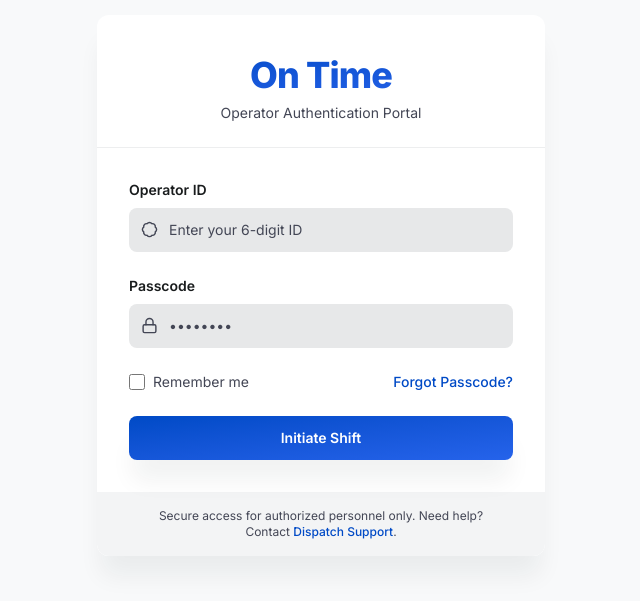
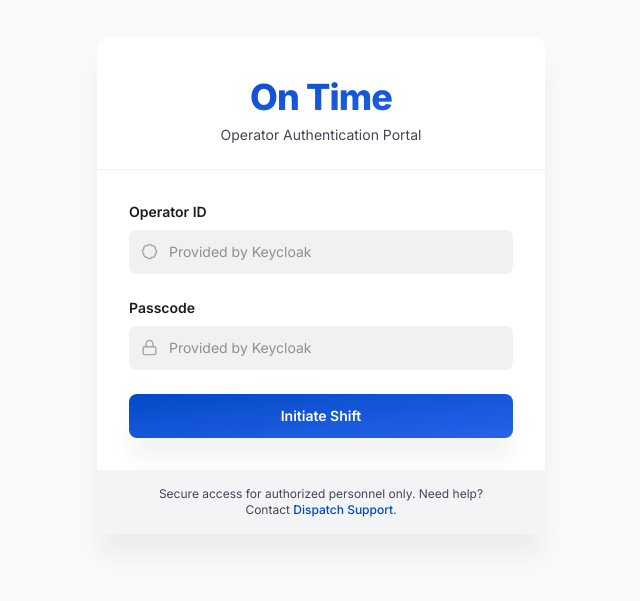
Before and after one commit to OnTime-SE-G/ontime-admin-web, a Next.js app: page / in a window 1280 px wide. Shown: the part 115-716 px from the top of the page, without its empty margins (319-959 px from the left). Built offline with nearby package versions, Linux system fonts and the light colour scheme.

Commit message:
feat(auth): add Keycloak authentication

```diff
--- /dev/null
+++ b/app/api/auth/[...nextauth]/route.ts
@@ -0,0 +1,3 @@
+import { handlers } from "@/auth";
+
+export const { GET, POST } = handlers;
--- a/app/providers.tsx
+++ b/app/providers.tsx
@@ -1,10 +1,11 @@
 "use client";
 
+import { SessionProvider } from "next-auth/react";
 import { Toaster } from "react-hot-toast";
 
 export function Providers({ children }: { children: React.ReactNode }) {
   return (
-    <>
+    <SessionProvider>
       {children}
       <Toaster
         position="top-right"
@@ -16,6 +17,6 @@ export function Providers({ children }: { children: React.ReactNode }) {
           },
         }}
       />
-    </>
+    </SessionProvider>
   );
 }
--- /dev/null
+++ b/auth.ts
@@ -0,0 +1,30 @@
+import NextAuth from "next-auth";
+import Keycloak from "next-auth/providers/keycloak";
+
+export const { handlers, auth, signIn, signOut } = NextAuth({
+  providers: [
+    Keycloak({
+      clientId: process.env.AUTH_KEYCLOAK_ID!,
+      clientSecret: process.env.AUTH_KEYCLOAK_SECRET!,
+      issuer: process.env.AUTH_KEYCLOAK_ISSUER!,
+    }),
+  ],
+  callbacks: {
+    async jwt({ token, account, profile }) {
+      if (account) {
+        token.accessToken = account.access_token;
+        token.roles = (profile as { realm_access?: { roles?: string[] } })
+          ?.realm_access?.roles ?? [];
+      }
+      return token;
+    },
+    async session({ session, token }) {
+      session.accessToken = token.accessToken as string;
+      session.roles = token.roles as string[];
+      return session;
+    },
+  },
+  pages: {
+    signIn: "/",
+  },
+});
--- a/components/auth/login-card.tsx
+++ b/components/auth/login-card.tsx
@@ -1,37 +1,22 @@
 "use client";
 
 import { Badge, Lock } from "lucide-react";
-import { useRouter } from "next/navigation";
+import { signIn } from "next-auth/react";
 import { useState } from "react";
 import toast from "react-hot-toast";
 
 export function LoginCard() {
-  const router = useRouter();
-  const [operatorId, setOperatorId] = useState("");
-  const [passcode, setPasscode] = useState("");
-  const [rememberMe, setRememberMe] = useState(false);
+  const [loading, setLoading] = useState(false);
 
-  const handleSubmit = (event: React.FormEvent<HTMLFormElement>) => {
+  const handleSubmit = async (event: React.SyntheticEvent<HTMLFormElement>) => {
     event.preventDefault();
-
-    if (operatorId.trim().length < 6) {
-      toast.error("Please enter a valid 6-digit operator ID");
-      return;
+    setLoading(true);
+    try {
+      await signIn("keycloak", { callbackUrl: "/dashboard" });
+    } catch {
+      toast.error("Authentication failed. Please try again.");
+      setLoading(false);
     }
-
-    if (!passcode.trim()) {
-      toast.error("Please enter your passcode");
-      return;
-    }
-
-    if (rememberMe) {
-      localStorage.setItem("ontime.operatorId", operatorId);
-    } else {
-      localStorage.removeItem("ontime.operatorId");
-    }
-
-    toast.success("Login successful");
-    router.push("/dashboard");
   };
 
   return (
@@ -61,12 +46,9 @@ export function LoginCard() {
               <input
                 id="operator-id"
                 type="text"
-                inputMode="numeric"
-                required
-                value={operatorId}
-                onChange={(event) => setOperatorId(event.target.value)}
-                placeholder="Enter your 6-digit ID"
-                className="block w-full rounded-lg border-0 bg-surface-container-high py-3 pl-10 pr-3 text-sm text-on-surface placeholder:text-on-surface-variant outline-none transition focus:bg-surface-container-lowest focus:ring-1 focus:ring-primary"
+                disabled
+                placeholder="Provided by Keycloak"
+                className="block w-full rounded-lg border-0 bg-surface-container-high py-3 pl-10 pr-3 text-sm text-on-surface-variant placeholder:text-on-surface-variant outline-none opacity-60"
               />
             </div>
           </div>
@@ -85,38 +67,19 @@ export function LoginCard() {
               <input
                 id="passcode"
                 type="password"
-                required
-                value={passcode}
-                onChange={(event) => setPasscode(event.target.value)}
-                placeholder="••••••••"
-                className="block w-full rounded-lg border-0 bg-surface-container-high py-3 pl-10 pr-3 text-sm text-on-surface placeholder:text-on-surface-variant outline-none transition focus:bg-surface-container-lowest focus:ring-1 focus:ring-primary"
+                disabled
+                placeholder="Provided by Keycloak"
+                className="block w-full rounded-lg border-0 bg-surface-container-high py-3 pl-10 pr-3 text-sm text-on-surface-variant placeholder:text-on-surface-variant outline-none opacity-60"
               />
             </div>
           </div>
 
-          <div className="flex items-center justify-between text-sm">
-            <label className="flex items-center">
-              <input
-                type="checkbox"
-                checked={rememberMe}
-                onChange={(event) => setRememberMe(event.target.checked)}
-                className="h-4 w-4 rounded border-0 bg-surface-container-high text-primary focus:ring-primary"
-              />
-              <span className="ml-2 text-on-surface-variant">Remember me</span>
-            </label>
-            <button
-              type="button"
-              className="font-medium text-primary hover:text-primary-container"
-            >
-              Forgot Passcode?
-            </button>
-          </div>
-
           <button
             type="submit"
-            className="w-full rounded-lg bg-gradient-to-br from-primary to-primary-container px-4 py-3 text-sm font-semibold text-white shadow-soft transition-all hover:from-primary-container hover:to-primary active:scale-[0.98]"
+            disabled={loading}
+            className="w-full rounded-lg bg-gradient-to-br from-primary to-primary-container px-4 py-3 text-sm font-semibold text-white shadow-soft transition-all hover:from-primary-container hover:to-primary active:scale-[0.98] disabled:opacity-60"
           >
-            Initiate Shift
+            {loading ? "Redirecting to login..." : "Initiate Shift"}
           </button>
         </form>
       </div>
--- /dev/null
+++ b/middleware.ts
@@ -0,0 +1,21 @@
+import { auth } from "@/auth";
+import { NextResponse } from "next/server";
+
+export default auth((req) => {
+  const isLoggedIn = !!req.auth;
+  const { pathname } = req.nextUrl;
+
+  const isPublic = pathname === "/" || pathname.startsWith("/api/auth");
+
+  if (!isLoggedIn && !isPublic) {
+    return NextResponse.redirect(new URL("/", req.url));
+  }
+
+  if (isLoggedIn && pathname === "/") {
+    return NextResponse.redirect(new URL("/dashboard", req.url));
+  }
+});
+
+export const config = {
+  matcher: ["/((?!_next/static|_next/image|favicon.ico).*)"],
+};
--- a/package.json
+++ b/package.json
@@ -13,6 +13,7 @@
     "lucide-react": "^1.14.0",
     "mapbox-gl": "^3.23.0",
     "next": "16.2.4",
+    "next-auth": "^5.0.0-beta.31",
     "react": "19.2.4",
     "react-dom": "19.2.4",
     "react-hot-toast": "^2.6.0",
```
Also changed, not shown: 1 other file (tests, documents, lock files or other folders).
